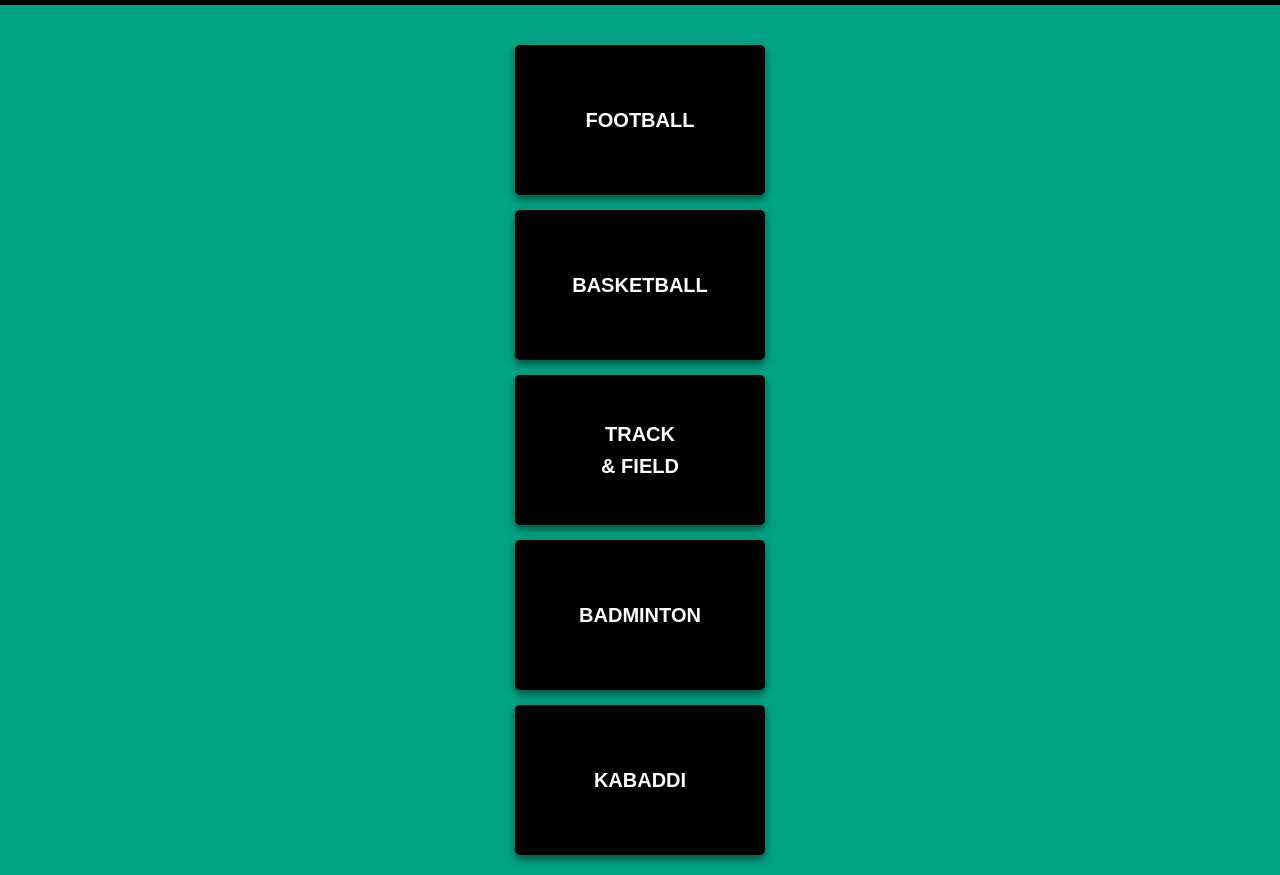
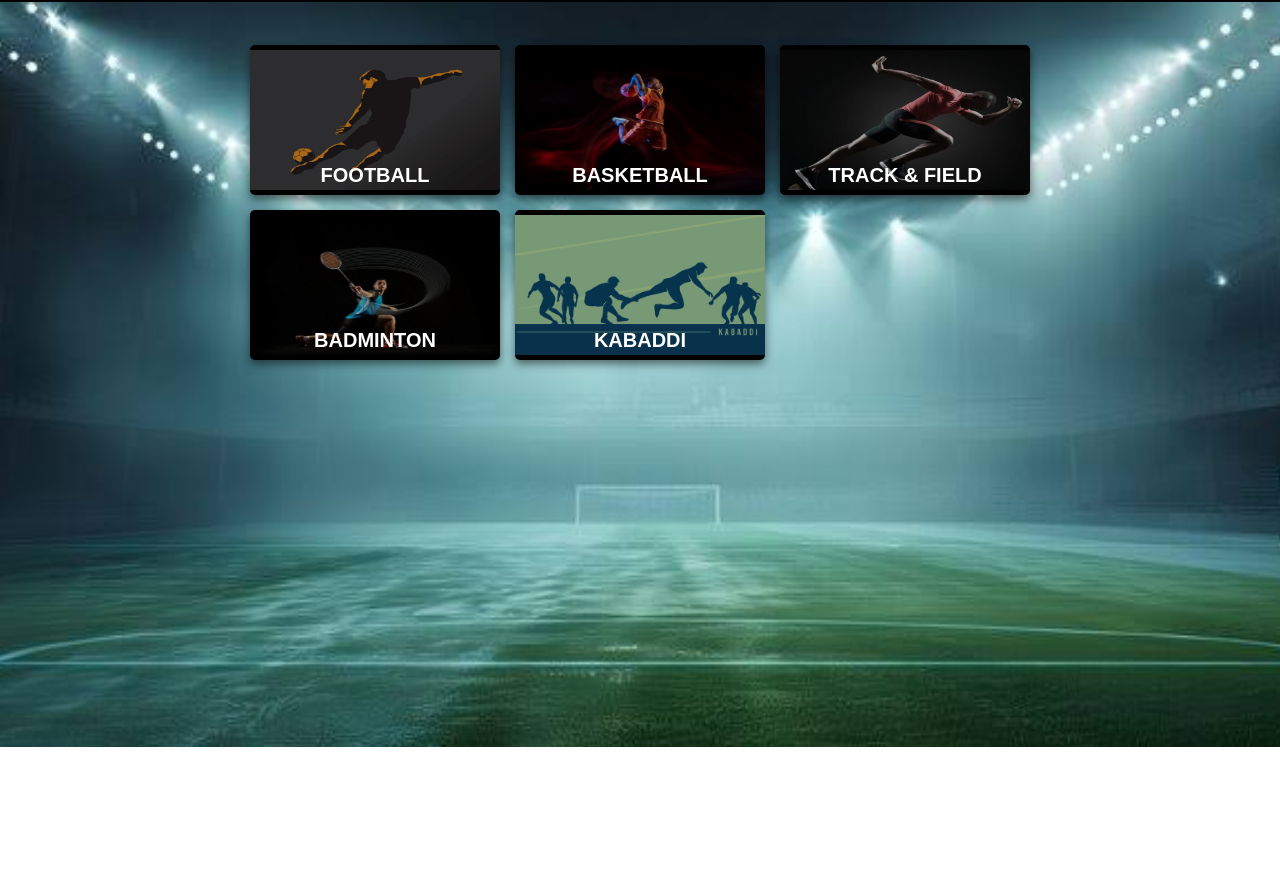
Before and after one commit to debraj-06/SIH-24, a plain HTML site: page spcTrain.html in a window 1280 px wide. Shown: the part 53-928 px from the top of the page. After the commit the page ends 800 px from the top, so only its background shows below. Drawn offline with Linux system fonts and the light colour scheme.

Commit message:
box er kaj

```diff
--- a/spcTrain.css
+++ b/spcTrain.css
@@ -8,44 +8,64 @@
 /* Body and Main */
 body {
     font-family: Arial, sans-serif;
-    background-color: rgb(0, 163, 131); /* Teal color */
+    /* background-color: rgba(0, 255, 204, 0); */
     color: #fff;
     line-height: 1.6;
 }
 
+/* Main Content */
 main {
     padding: 20px;
     text-align: center;
 }
 
+/* Box Container with Grid Layout */
 .box-container {
-    display: flex;
-    flex-direction: column;
-    align-items: center;
-    gap: 15px; /* Increased space between boxes */
-    margin-top: 20px; /* Space above the boxes */
+    display: grid;
+    grid-template-columns: repeat(3, 1fr); /* 3 columns */
+    grid-template-rows: repeat(2, 1fr); /* 2 rows */
+    gap: 15px; /* Space between boxes */
+    position: relative; /* Relative to place over the background */
+    z-index: 2; /* Set higher than background */
 }
 
+/* Styling Each Box */
 .box {
-    width: 250px; /* Increased width */
-    height: 150px; /* Increased height */
-    background-color: #000; /* Black color */
-    color: #fff; /* White text color */
+    width: 250px;
+    height: 150px;
+    background-color: #000;
+    color: #fff;
     display: flex;
     justify-content: center;
     align-items: center;
-    font-size: 20px; /* Adjusted font size */
-    font-weight: bold; /* Bold text */
-    box-shadow: 0 4px 8px rgba(0, 0, 0, 0.5); /* Shadow effect */
-    border-radius: 5px; /* Optional: rounded corners */
+    font-size: 20px;
+    font-weight: bold;
+    box-shadow: 0 4px 8px rgba(0, 0, 0, 0.5);
+    border-radius: 5px;
 }
+
 .box a {
-    color: #fff; /* White text color for links */
-    text-decoration: none; /* Remove underline from links */
+    color: #fff;
+    text-decoration: none;
 }
+
+.jpeg, .jpg {
+    width: 250px;
+    height: 140px;
+    opacity: 0.7;
+}
+
+/* Text Over Images */
+.txt, .bskt {
+    position: relative;
+    margin-top: -40px;
+    z-index: 2;
+    color: white;
+}
+
 /* Header and Navbar */
 header {
-    background-color: #000; /* Black color */
+    background-color: #000;
     padding: 10px 0;
 }
 
@@ -56,6 +76,35 @@ nav {
 }
 
 nav h1 {
-    color: #fff;
-    font-size: 24px;
+    color: #e9ec0b;
+    font-size: 24px;
 }
+
+/* Background Image Styling */
+.backimg-container {
+    position: absolute;
+    top: 0;
+    left: 0;
+    width: 100%;
+    height: 100%;
+    z-index: 1;
+    overflow: hidden;
+}
+
+.backimg {
+    margin-top: 55px;
+    width: 100%;
+    height: 100%;
+    object-fit: cover; /* Ensure the image covers the entire background */
+    /* opacity: 0.7; */
+}
+
+/* Box Section */
+.ft {
+    display: flex;
+    justify-content: center;
+    align-items: center;
+    padding: 20px 0;
+    flex-wrap: wrap;
+    z-index: 2;
+}
--- a/spcTrain.html
+++ b/spcTrain.html
@@ -12,14 +12,22 @@
             <h1>Specific Sports Training</h1>
         </nav>
     </header>
+
+    <!-- Background Image -->
+    <div class="backimg-container">
+        <img class="backimg" src="spectrabck.jpg" alt="">
+    </div>
+
     <main>
-        <div class="box-container">
-            <div class="box"><a href="maintenance.html"><div>FOOTBALL</div></a></div>
-            <div class="box"><a href="maintenance.html"><div>BASKETBALL</div></a></div>
-            <div class="box"><a href="maintenance.html"><div>TRACK <br> & FIELD</div></a></div>
-            <div class="box"><a href="maintenance.html"><div>BADMINTON</div></a></div>
-            <div class="box"><a href="maintenance.html"><div>KABADDI</div></a></div>
-        </div>
+        <section class="ft">
+            <div class="box-container">
+                <div class="box"><a href="maintenance.html"><img class="jpg" src="footbal.jpg" alt=""><div class="txt">FOOTBALL</div></a></div>
+                <div class="box"><a href="maintenance.html"><img class="jpeg" src="basketball.jpg" alt=""><div class="bskt">BASKETBALL</div></a></div>
+                <div class="box"><a href="maintenance.html"><img class="jpeg" src="run.jpg" alt=""><div class="bskt">TRACK & FIELD</div></a></div>
+                <div class="box"><a href="maintenance.html"><img class="jpeg" src="badminton.jpg" alt=""><div class="txt">BADMINTON</div></a></div>
+                <div class="box"><a href="maintenance.html"><img class="jpg" src="kabadi.jpg" alt=""><div class="txt">KABADDI</div></a></div>
+            </div>
+        </section>
     </main>
 </body>
 </html>
```
Also changed, not shown: afterloginsurvey.html (+2 -2 lines), survey.html (+3 -3 lines), badminton.jpg (added), basketball.jpg (added), footbal.jpg (added), kabadi.jpg (added), run.jpg (added), spectrabck.jpg (added).
